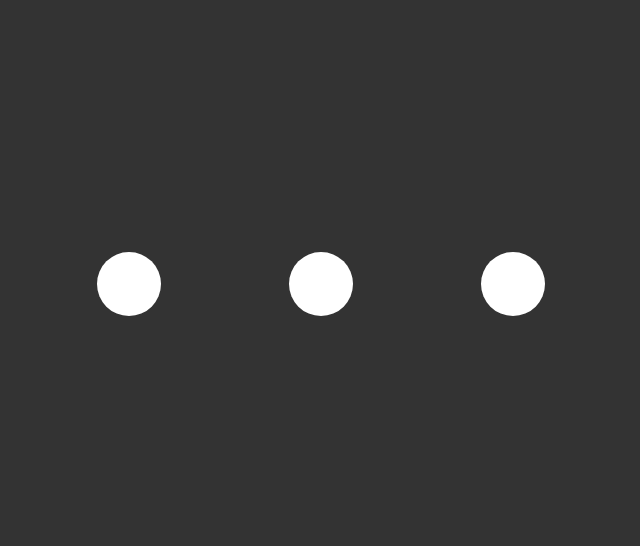
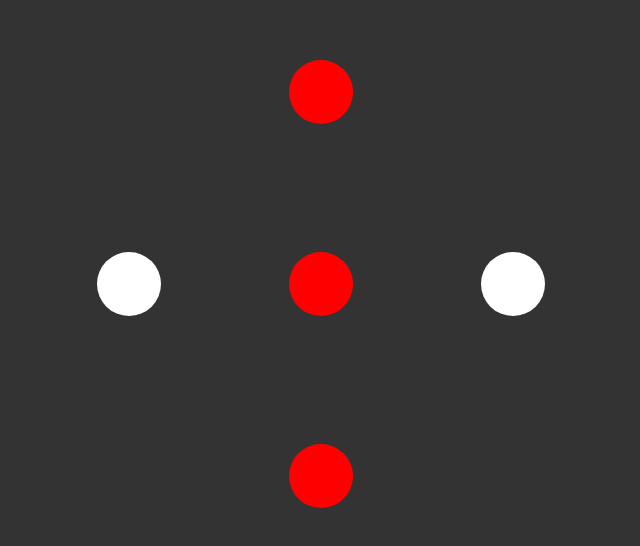
Before and after one commit to PolyDevil/loader, a plain HTML site: page index.html in a window 1280 px wide. Shown: the part 116-662 px from the top of the page, without its empty margins (319-959 px from the left). Drawn offline with Linux system fonts and the light colour scheme.

Commit message:
draft an intermediate state

```diff
--- a/styles.css
+++ b/styles.css
@@ -49,4 +49,11 @@ ul {
     block-size: 4em;
     inline-size: 4em;
   }
+
+  & li:nth-of-type(2) {
+    background: red;
+    box-shadow:
+      0 12em 0 0 red,
+      0 -12em 0 0 red;
+  }
 }
```
